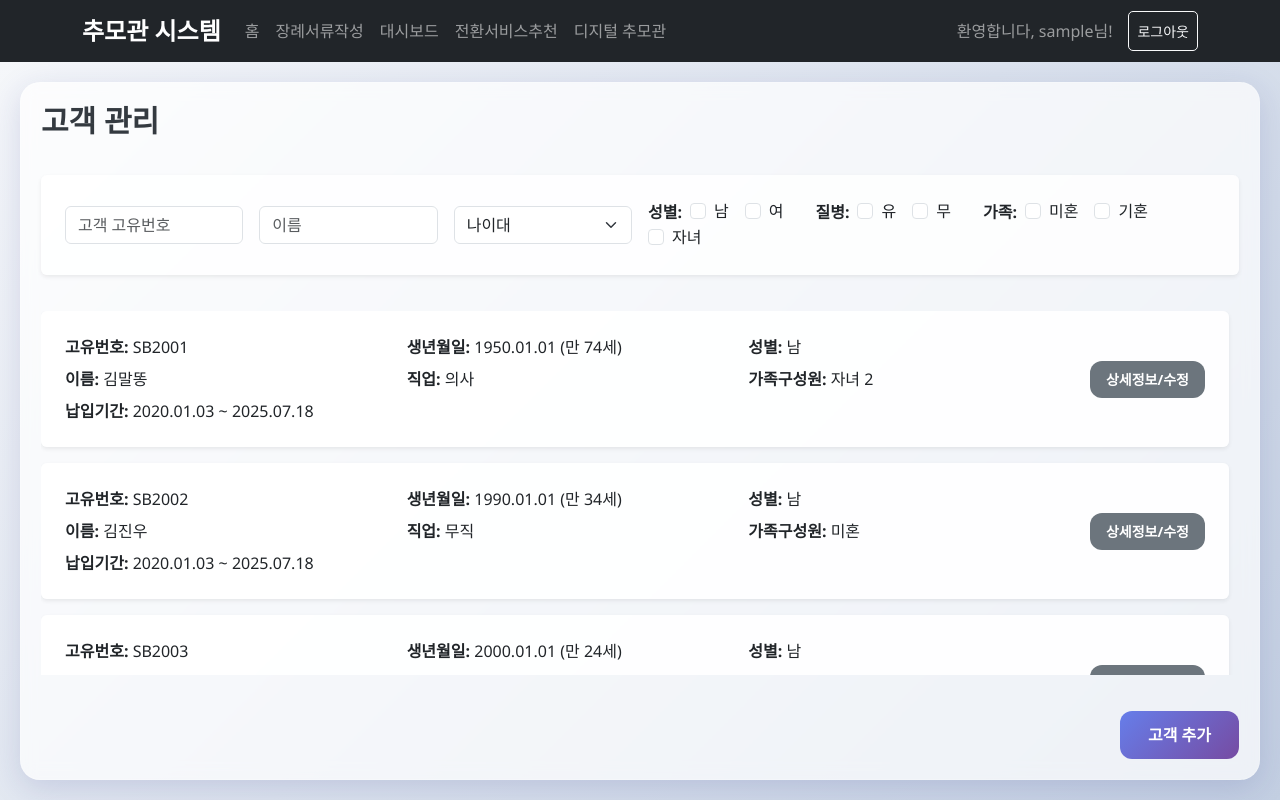
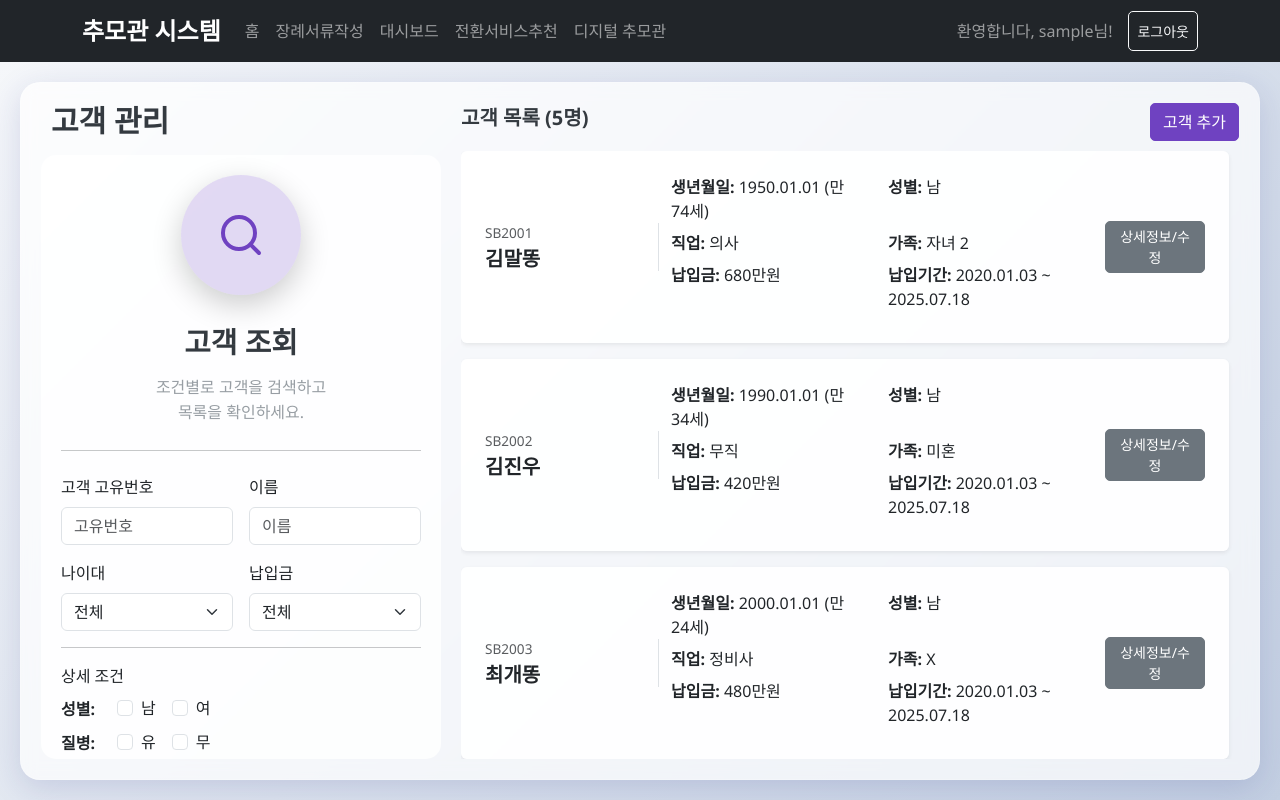
Before and after one commit to Aivle-Bigproject11/Front, a React (Create React App) app: page /menu5 in a window 1280 px wide. Built offline with nearby package versions, Linux system fonts and the light colour scheme; no server answers; sample sign-in values are in the browser's storage.

Commit message:
Menu5 디자인 수정

```diff
--- a/src/pages/Menu5.js
+++ b/src/pages/Menu5.js
@@ -1,49 +1,41 @@
-// src/pages/Menu5.js
+import React, { useState, useEffect } from 'react';
+import { Row, Col, Card, Form, Button } from 'react-bootstrap';
+import { Search } from 'lucide-react';
 
-import React, { useState, useEffect } from 'react';
-import { Container, Row, Col, Card, Form, Button, InputGroup } from 'react-bootstrap';
-
-// 실제로는 서버에서 받아올 고객 데이터 예시입니다.
+// Mock 데이터
 const allCustomers = [
-  { id: 'SB2001', name: '김말똥', birth: '1950.01.01', age: 74, gender: '남', family: '자녀 2', job: '의사', term: '2020.01.03 ~ 2025.07.18', hasDisease: true },
-  { id: 'SB2002', name: '김진우', birth: '1990.01.01', age: 34, gender: '남', family: '미혼', job: '무직', term: '2020.01.03 ~ 2025.07.18', hasDisease: false },
-  { id: 'SB2003', name: '최개똥', birth: '2000.01.01', age: 24, gender: '남', family: 'X', job: '정비사', term: '2020.01.03 ~ 2025.07.18', hasDisease: false },
-  { id: 'SB2004', name: '이철수', birth: '1975.01.01', age: 49, gender: '남', family: '자녀 5', job: '개발자', term: '2020.01.03 ~ 2025.07.18', hasDisease: true },
-  { id: 'SB2005', name: '박영희', birth: '1982.05.10', age: 42, gender: '여', family: '기혼', job: '주부', term: '2021.03.15 ~ 2026.03.14', hasDisease: false },
+    { id: 'SB2001', name: '김말똥', birth: '1950.01.01', age: 74, gender: '남', family: '자녀 2', job: '의사', term: '2020.01.03 ~ 2025.07.18', hasDisease: true, payment: 680 },
+    { id: 'SB2002', name: '김진우', birth: '1990.01.01', age: 34, gender: '남', family: '미혼', job: '무직', term: '2020.01.03 ~ 2025.07.18', hasDisease: false, payment: 420 },
+    { id: 'SB2003', name: '최개똥', birth: '2000.01.01', age: 24, gender: '남', family: 'X', job: '정비사', term: '2020.01.03 ~ 2025.07.18', hasDisease: false, payment: 480 },
+    { id: 'SB2004', name: '이철수', birth: '1975.01.01', age: 49, gender: '남', family: '자녀 5', job: '개발자', term: '2020.01.03 ~ 2025.07.18', hasDisease: true, payment: 750 },
+    { id: 'SB2005', name: '박영희', birth: '1982.05.10', age: 42, gender: '여', family: '기혼', job: '주부', term: '2021.03.15 ~ 2026.03.14', hasDisease: false, payment: 550 },
 ];
 
 const Menu5 = () => {
     const [filters, setFilters] = useState({
-    id: '',
-    name: '',
-    age: '',
-    gender: [],
-    disease: [],
-    family: [],
+        id: '', name: '', age: '', payment: '', gender: [], disease: [], family: [],
     });
     const [filteredCustomers, setFilteredCustomers] = useState(allCustomers);
     const [animateCard, setAnimateCard] = useState(false);
 
-  useEffect(() => {
-    setAnimateCard(true);
-  }, []);
-
+    useEffect(() => { setAnimateCard(true); }, []);
     useEffect(() => {
         let result = allCustomers;
-
-    if (filters.id) {
-      result = result.filter(c => c.id.toLowerCase().includes(filters.id.toLowerCase()));
-    }
-    if (filters.name) {
-      result = result.filter(c => c.name.toLowerCase().includes(filters.name.toLowerCase()));
-    }
+        if (filters.id) { result = result.filter(c => c.id.toLowerCase().includes(filters.id.toLowerCase())); }
+        if (filters.name) { result = result.filter(c => c.name.toLowerCase().includes(filters.name.toLowerCase())); }
         if (filters.age) {
             const [minAge, maxAge] = filters.age.split('-').map(Number);
             result = result.filter(c => c.age >= minAge && c.age <= maxAge);
         }
-    if (filters.gender.length > 0) {
-        result = result.filter(c => filters.gender.includes(c.gender));
+        if (filters.payment) {
+            if (filters.payment === '600-99999') {
+                result = result.filter(c => c.payment >= 600);
+            } else {
+                const [minPay, maxPay] = filters.payment.split('-').map(Number);
+                result = result.filter(c => c.payment >= minPay && c.payment <= maxPay);
             }
+        }
+        if (filters.gender.length > 0) { result = result.filter(c => filters.gender.includes(c.gender)); }
         if (filters.disease.length > 0) {
             const hasDisease = filters.disease.includes('유');
             const noDisease = filters.disease.includes('무');
@@ -58,7 +50,6 @@ const Menu5 = () => {
                 return false;
             });
         }
-
         setFilteredCustomers(result);
     }, [filters]);
 
@@ -70,192 +61,105 @@ const Menu5 = () => {
     const handleCheckboxChange = (e) => {
         const { name, value, checked } = e.target;
         setFilters(prev => {
-        const newValues = checked
-            ? [...prev[name], value]
-            : prev[name].filter(v => v !== value);
+            const newValues = checked ? [...prev[name], value] : prev[name].filter(v => v !== value);
             return { ...prev, [name]: newValues };
         });
     };
 
-  const baseButtonStyle = {
-    border: 'none',
-    borderRadius: '12px',
-    fontWeight: '600',
-    cursor: 'pointer',
-    transition: 'all 0.3s ease',
-  };
-
-  const detailButtonStyle = {
-    ...baseButtonStyle,
-    background: '#6c757d',
-    color: 'white',
-    padding: '8px 16px',
-    fontSize: '14px',
-  };
-
-  const addButtonStyle = {
-    ...baseButtonStyle,
-    background: 'linear-gradient(135deg, #667eea, #764ba2)',
-    color: 'white',
-    padding: '12px 28px',
-    fontSize: '16px',
-  };
-
-  const handleMouseEnter = (e) => {
-    e.target.style.transform = 'translateY(-2px)';
-    e.target.style.boxShadow = '0 8px 25px rgba(0, 0, 0, 0.15)';
-  };
-
-  const handleMouseLeave = (e) => {
-    e.target.style.transform = 'translateY(0)';
-    e.target.style.boxShadow = 'none';
-  };
-
     return (
         <div className="page-wrapper" style={{
-      '--navbar-height': '62px',
-      height: 'calc(100vh - var(--navbar-height))',
+            '--navbar-height': '62px', height: 'calc(100vh - var(--navbar-height))',
             background: 'linear-gradient(135deg, #f5f7fa 0%, #c3cfe2 100%)',
-      padding: '20px',
-      boxSizing: 'border-box',
+            padding: '20px', boxSizing: 'border-box', display: 'flex',
+            alignItems: 'center', justifyContent: 'center',
         }}>
             <div className={`dashboard-container ${animateCard ? 'animate-in' : ''}`} style={{
-        width: '100%',
-        maxWidth: '1600px',
-        height: '100%',
-        margin: '0 auto',
-        display: 'flex',
-        flexDirection: 'column',
-        boxSizing: 'border-box',
-        background: 'rgba(255, 255, 255, 0.7)',
-        boxShadow: '0 8px 32px 0 rgba(31, 38, 135, 0.15)',
-        backdropFilter: 'blur(8px)',
-        border: '1px solid rgba(255, 255, 255, 0.18)',
-        borderRadius: '20px',
-        padding: '20px',
-        gap: '20px',
-        overflow: 'hidden',
+                width: '100%', maxWidth: '1600px', height: '100%', margin: '0 auto',
+                display: 'flex', boxSizing: 'border-box', background: 'rgba(255, 255, 255, 0.7)',
+                boxShadow: '0 8px 32px 0 rgba(31, 38, 135, 0.15)', backdropFilter: 'blur(8px)',
+                border: '1px solid rgba(255, 255, 255, 0.18)', borderRadius: '20px',
+                padding: '20px', gap: '20px', overflow: 'hidden',
             }}>
-        <h2 className="mb-3" style={{ fontSize: '30px', fontWeight: '700', color: '#343a40', flexShrink: 0 }}>
+                <div style={{ flex: '0 0 400px', display: 'flex', flexDirection: 'column' }}>
+                    <h4 className="mb-3" style={{ fontSize: '30px', fontWeight: '700', color: '#343a40', paddingLeft: '10px', flexShrink: 0 }}>
                         고객 관리
-        </h2>
+                    </h4>
+                    <div className="sidebar-scroll-area" style={{
+                        background: 'rgba(255, 255, 255, 0.8)', borderRadius: '15px', padding: '20px',
+                        flex: 1, overflowY: 'auto', minHeight: 0
+                    }}>
+                        <div style={{
+                            width: '120px', height: '120px', background: 'rgba(111, 66, 193, 0.2)',
+                            borderRadius: '50%', margin: '0 auto 30px', display: 'flex',
+                            alignItems: 'center', justifyContent: 'center', boxShadow: '0 10px 30px rgba(0,0,0,0.2)'
+                        }}><Search size={48} style={{ color: '#6f42c1' }} /></div>
+                        <h2 style={{fontWeight: '700', marginBottom: '15px', fontSize: '1.8rem', textAlign: 'center', color: '#343a40'}}>고객 조회</h2>
+                        <p style={{fontSize: '16px', lineHeight: '1.6', margin: 0, opacity: 0.7, textAlign: 'center', color: '#6c757d'}}>
+                            조건별로 고객을 검색하고<br/>목록을 확인하세요.
+                        </p>
+                        <hr className="my-4"/>
+                        <Form>
+                            <Row className="g-3 mb-3"><Col xs={6}><Form.Label>고객 고유번호</Form.Label><Form.Control name="id" value={filters.id} onChange={handleInputChange} placeholder="고유번호" /></Col><Col xs={6}><Form.Label>이름</Form.Label><Form.Control name="name" value={filters.name} onChange={handleInputChange} placeholder="이름" /></Col></Row>
+                            <Row className="g-3"><Col xs={6}><Form.Label>나이대</Form.Label><Form.Select name="age" value={filters.age} onChange={handleInputChange}><option value="">전체</option><option value="20-29">20대</option><option value="30-39">30대</option><option value="40-49">40대</option><option value="50-59">50대</option><option value="60-150">60대 이상</option></Form.Select></Col><Col xs={6}><Form.Label>납입금</Form.Label><Form.Select name="payment" value={filters.payment} onChange={handleInputChange}><option value="">전체</option><option value="400-499">400 ~ 499 만원</option><option value="500-599">500 ~ 599 만원</option><option value="600-99999">600만원 이상</option></Form.Select></Col></Row>
+                            <hr /><Form.Label>상세 조건</Form.Label>
+                            <div className="d-flex align-items-center mb-2"><strong className="me-3" style={{minWidth: '40px'}}>성별:</strong><Form.Check inline type="checkbox" label="남" name="gender" value="남" onChange={handleCheckboxChange} /><Form.Check inline type="checkbox" label="여" name="gender" value="여" onChange={handleCheckboxChange} /></div>
+                            <div className="d-flex align-items-center mb-2"><strong className="me-3" style={{minWidth: '40px'}}>질병:</strong><Form.Check inline type="checkbox" label="유" name="disease" value="유" onChange={handleCheckboxChange} /><Form.Check inline type="checkbox" label="무" name="disease" value="무" onChange={handleCheckboxChange} /></div>
+                            <div className="d-flex align-items-center"><strong className="me-3" style={{minWidth: '40px'}}>가족:</strong><Form.Check inline type="checkbox" label="미혼" name="family" value="미혼" onChange={handleCheckboxChange} /><Form.Check inline type="checkbox" label="기혼" name="family" value="기혼" onChange={handleCheckboxChange} /><Form.Check inline type="checkbox" label="자녀" name="family" value="자녀" onChange={handleCheckboxChange} /></div>
+                        </Form>
+                    </div>
+                </div>
 
-        <Card className="mb-3" style={{ flexShrink: 0, background: 'rgba(255, 255, 255, 0.8)', border: 'none' }}>
-          <Card.Body>
-            <Form>
-              <Row className="align-items-center g-3">
-                <Col md={2}>
-                  <InputGroup>
-                    <Form.Control name="id" value={filters.id} onChange={handleInputChange} placeholder="고객 고유번호" />
-                  </InputGroup>
-                </Col>
-                <Col md={2}>
-                  <InputGroup>
-                    <Form.Control name="name" value={filters.name} onChange={handleInputChange} placeholder="이름" />
-                  </InputGroup>
-                </Col>
-                <Col md={2}>
-                  <Form.Select name="age" value={filters.age} onChange={handleInputChange}>
-                    <option value="">나이대</option>
-                    <option value="20-29">20대</option>
-                    <option value="30-39">30대</option>
-                    <option value="40-49">40대</option>
-                    <option value="50-59">50대</option>
-                    <option value="60-150">60대 이상</option>
-                  </Form.Select>
-                </Col>
-                <Col md={6}>
-                  <div className="d-flex align-items-center flex-wrap">
-                    <strong className="me-2">성별:</strong>
-                    <Form.Check inline type="checkbox" label="남" name="gender" value="남" onChange={handleCheckboxChange} />
-                    <Form.Check inline type="checkbox" label="여" name="gender" value="여" onChange={handleCheckboxChange} />
-
-                    <strong className="ms-3 me-2">질병:</strong>
-                    <Form.Check inline type="checkbox" label="유" name="disease" value="유" onChange={handleCheckboxChange} />
-                    <Form.Check inline type="checkbox" label="무" name="disease" value="무" onChange={handleCheckboxChange} />
-
-                    <strong className="ms-3 me-2">가족:</strong>
-                    <Form.Check inline type="checkbox" label="미혼" name="family" value="미혼" onChange={handleCheckboxChange} />
-                    <Form.Check inline type="checkbox" label="기혼" name="family" value="기혼" onChange={handleCheckboxChange} />
-                    <Form.Check inline type="checkbox" label="자녀" name="family" value="자녀" onChange={handleCheckboxChange} />
+                <div className="dashboard-right" style={{ flex: 1, display: 'flex', flexDirection: 'column', height: '100%' }}>
+                    <div style={{ display: 'flex', justifyContent: 'space-between', alignItems: 'center', flexShrink: 0, paddingBottom: '10px' }}>
+                        <h5 style={{ fontWeight: '600', color: '#343a40' }}>고객 목록 ({filteredCustomers.length}명)</h5>
+                        <Button className="btn-purple">고객 추가</Button>
                     </div>
-                </Col>
-              </Row>
-            </Form>
-          </Card.Body>
-        </Card>
-
-        <div className="customer-list-wrapper" style={{ flex: 1, overflowY: 'auto', paddingRight: '10px' }}>
+                    <div className="content-scroll-area" style={{ flex: 1, overflowY: 'auto', paddingRight: '10px' }}>
                         {filteredCustomers.map(customer => (
                             <Card key={customer.id} className="mb-3" style={{ background: 'rgba(255, 255, 255, 0.9)' }}>
                                 <Card.Body>
                                     <Row className="align-items-center">
-                  <Col>
+                                        {/* 좌측: 고유번호, 이름 */}
+                                        <Col md={3} className="text-center text-md-start mb-3 mb-md-0 border-end pe-md-3">
+                                            <p className="text-muted mb-1" style={{ fontSize: '0.85rem' }}>{customer.id}</p>
+                                            <h5 className="fw-bold mb-0">{customer.name}</h5>
+                                        </Col>
+
+                                        {/* 우측: 나머지 정보 */}
+                                        <Col md={7}>
                                             <Row>
-                      <Col md={4}><strong>고유번호:</strong> {customer.id}</Col>
-                      <Col md={4}><strong>생년월일:</strong> {customer.birth} (만 {customer.age}세)</Col>
-                      <Col md={4}><strong>성별:</strong> {customer.gender}</Col>
-                    </Row>
-                    <Row className="mt-2">
-                      <Col md={4}><strong>이름:</strong> {customer.name}</Col>
-                      <Col md={4}><strong>직업:</strong> {customer.job}</Col>
-                      <Col md={4}><strong>가족구성원:</strong> {customer.family}</Col>
-                    </Row>
-                    <Row className="mt-2">
-                      <Col md={12}><strong>납입기간:</strong> {customer.term}</Col>
+                                                <Col sm={6} className="mb-2"><strong>생년월일:</strong> {customer.birth} (만 {customer.age}세)</Col>
+                                                <Col sm={6} className="mb-2"><strong>성별:</strong> {customer.gender}</Col>
+                                                <Col sm={6} className="mb-2"><strong>직업:</strong> {customer.job}</Col>
+                                                <Col sm={6} className="mb-2"><strong>가족:</strong> {customer.family}</Col>
+                                                <Col sm={6} className="mb-2"><strong>납입금:</strong> {customer.payment.toLocaleString()}만원</Col>
+                                                <Col sm={6} className="mb-2"><strong>납입기간:</strong> {customer.term}</Col>
                                             </Row>
                                         </Col>
-                  <Col md="auto">
-                    <button
-                      style={detailButtonStyle}
-                      onMouseEnter={handleMouseEnter}
-                      onMouseLeave={handleMouseLeave}
-                    >
-                      상세정보/수정
-                    </button>
+
+                                        <Col md={2} className="text-center text-md-end">
+                                            <Button variant="secondary" size="sm">상세정보/수정</Button>
                                         </Col>
                                     </Row>
                                 </Card.Body>
                             </Card>
                         ))}
                     </div>
-
-        <div className="text-end mt-3" style={{ flexShrink: 0 }}>
-          <button
-            style={addButtonStyle}
-            onMouseEnter={handleMouseEnter}
-            onMouseLeave={handleMouseLeave}
-          >
-            고객 추가
-          </button>
                 </div>
             </div>
 
             <style>{`
-        @keyframes fadeIn {
-          from { opacity: 0; }
-          to { opacity: 1; }
-        }
-
-        .dashboard-container {
-          opacity: 0;
-        }
-
-        .dashboard-container.animate-in {
-          animation: fadeIn 0.6s ease-out forwards;
-        }
-
-        .customer-list-wrapper::-webkit-scrollbar {
-          width: 6px;
-        }
-        .customer-list-wrapper::-webkit-scrollbar-track {
-          background: rgba(0,0,0,0.05);
-          border-radius: 10px;
-        }
-        .customer-list-wrapper::-webkit-scrollbar-thumb {
-          background-color: rgba(108, 117, 125, 0.5);
-          border-radius: 10px;
-        }
+                @keyframes fadeIn { from { opacity: 0; } to { opacity: 1; } }
+                .dashboard-container { opacity: 0; }
+                .dashboard-container.animate-in { animation: fadeIn 0.6s ease-out forwards; }
+                .content-scroll-area::-webkit-scrollbar,
+                .sidebar-scroll-area::-webkit-scrollbar { width: 6px; }
+                .content-scroll-area::-webkit-scrollbar-track,
+                .sidebar-scroll-area::-webkit-scrollbar-track { background: rgba(0,0,0,0.05); border-radius: 10px; }
+                .content-scroll-area::-webkit-scrollbar-thumb,
+                .sidebar-scroll-area::-webkit-scrollbar-thumb { background-color: rgba(108, 117, 125, 0.5); border-radius: 10px; }
+                .btn-purple { background-color: #6f42c1; border-color: #6f42c1; color: white; }
+                .btn-purple:hover { background-color: #5a32a3; border-color: #5a32a3; color: white; }
             `}</style>
         </div>
     );
```
Lines whose indentation alone changed are shown as unchanged.
